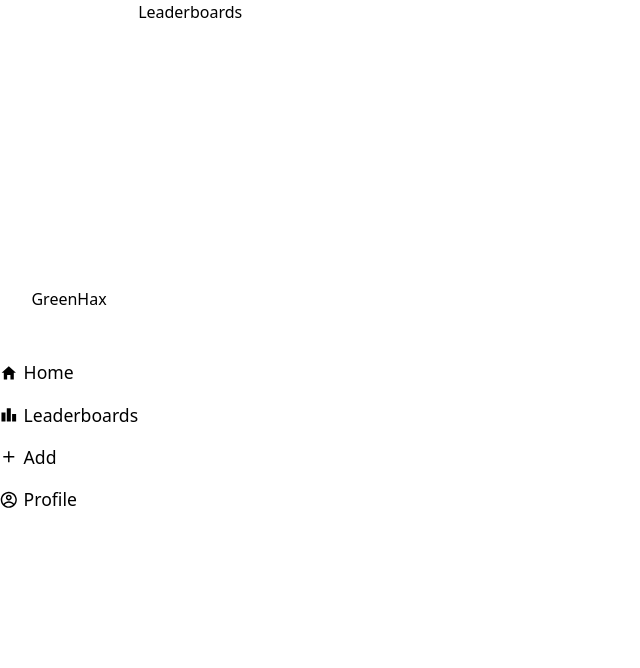
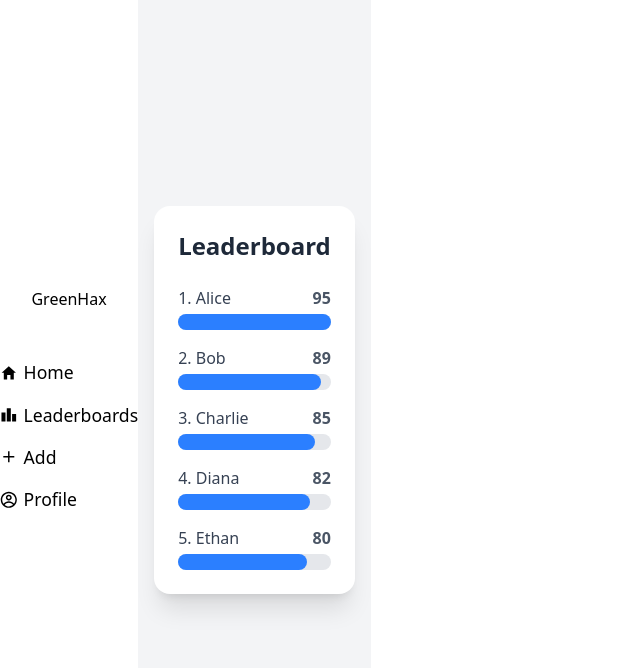
Before and after one commit to numcap/GREENHAX, a React (Vite) app in the folder frontend/: page /leaderboards in a window 1280 px wide. Shown: the top 668 px of the page, without its empty margins (0-640 px from the left). Built offline with nearby package versions, Linux system fonts and the light colour scheme.

Commit message:
added Leaderboards

```diff
--- a/frontend/package.json
+++ b/frontend/package.json
@@ -13,6 +13,8 @@
     "@tailwindcss/vite": "^4.0.17",
     "react": "^19.0.0",
     "react-dom": "^19.0.0",
+    "react-icons": "^5.5.0",
+    "react-router-dom": "^7.4.1",
     "tailwindcss": "^4.0.17"
   },
   "devDependencies": {
--- a/frontend/src/components/Leaderboards.jsx
+++ b/frontend/src/components/Leaderboards.jsx
@@ -1,7 +1,39 @@
-import React from 'react'
+import React from "react";
+
+const leaderboardData = [
+  { name: "Alice", score: 95 },
+  { name: "Bob", score: 89 },
+  { name: "Charlie", score: 85 },
+  { name: "Diana", score: 82 },
+  { name: "Ethan", score: 80 },
+];
+
+const maxScore = Math.max(...leaderboardData.map(user => user.score));
 
 export const Leaderboards = () => {
   return (
-    <div>Leaderboards</div>
-  )
+    <div className="min-h-screen bg-gray-100 flex items-center justify-center p-4">
+      <div className="bg-white shadow-xl rounded-2xl w-full max-w-xl p-6">
+        <h1 className="text-2xl font-bold text-center text-gray-800 mb-6">Leaderboard</h1>
+        <div className="space-y-4">
+          {leaderboardData.map((user, index) => (
+            <div key={index} className="flex flex-col">
+              <div className="flex justify-between mb-1">
+                <span className="text-gray-700 font-medium">
+                  {index + 1}. {user.name}
+                </span>
+                <span className="text-gray-600 font-semibold">{user.score}</span>
+              </div>
+              <div className="w-full bg-gray-200 rounded-full h-4">
+                <div
+                  className="bg-blue-500 h-4 rounded-full"
+                  style={{ width: `${(user.score / maxScore) * 100}%` }}
+                ></div>
+              </div>
+            </div>
+          ))}
+        </div>
+      </div>
+    </div>
+  );
 }
```
Also changed, not shown: 1 other file (tests, documents, lock files or other folders).
